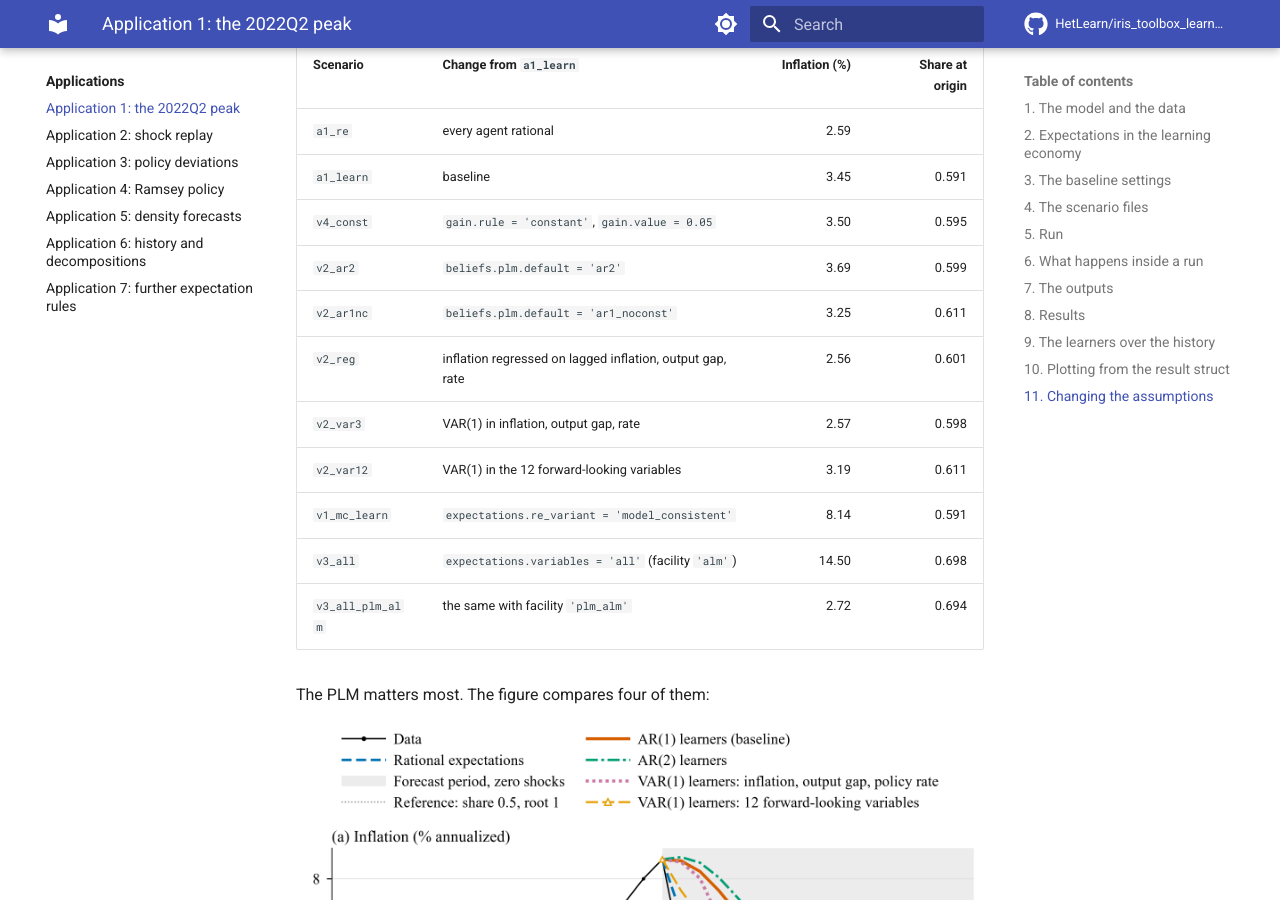
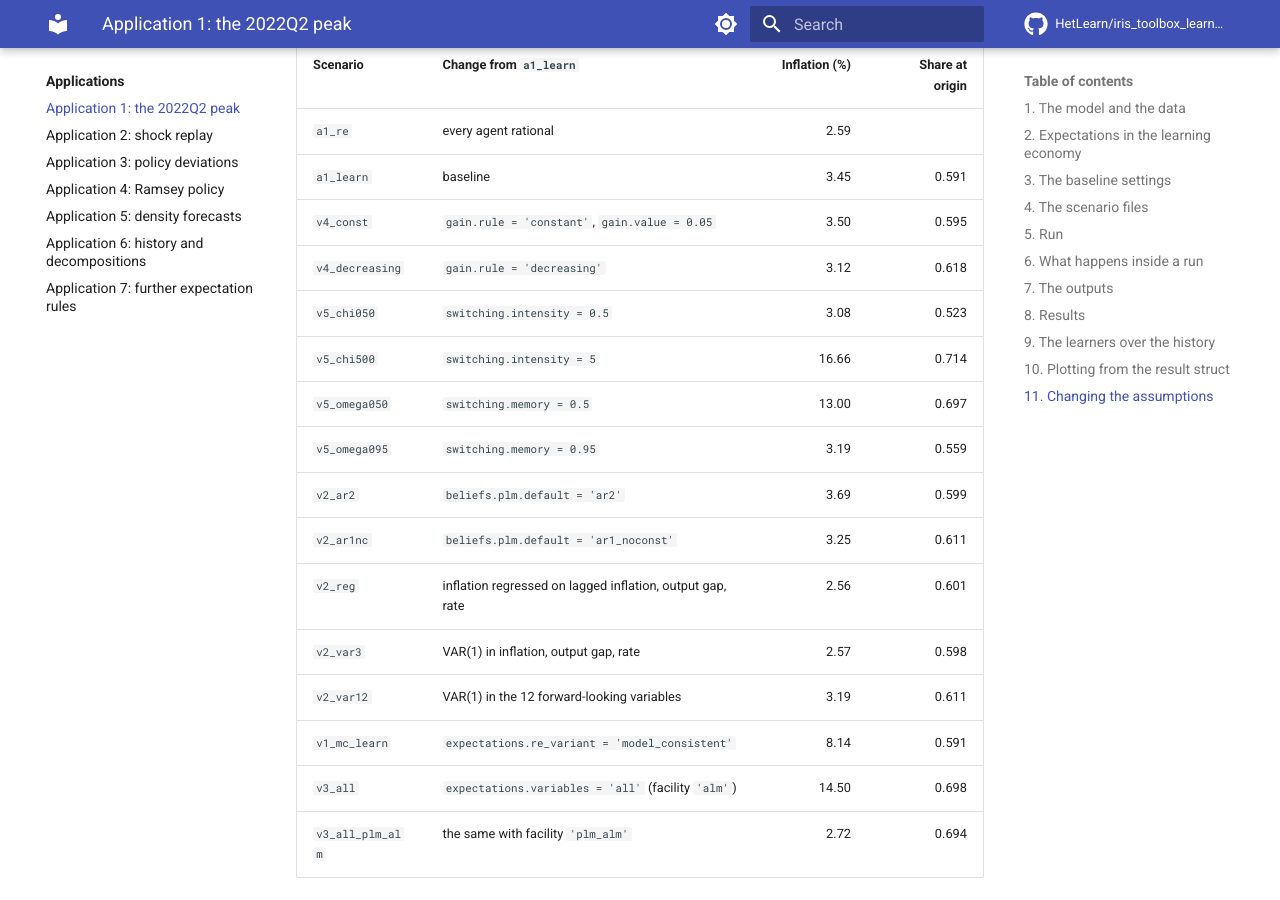
Before and after one commit to HetLearn/iris_toolbox_learning, an MkDocs documentation site: the page built from docs_site/applications/app1-peak.md, in a window 1280 px wide and 900 px high, scrolled down 9546 px. Built offline with MkDocs 1.6.1 and Material for MkDocs 9.7.7, drawn with Linux system fonts in a browser that asks for light colours; comment, search, counter and statistics services are not loaded.

Commit message:
docs_site/applications/app1-peak.md: results of v4_decreasing and the var5 scenarios

```diff
--- a/docs_site/applications/app1-peak.md
+++ b/docs_site/applications/app1-peak.md
@@ -339,6 +339,11 @@ The project runs a set of such variants as saved scenarios. Average inflation ov
 | `a1_re` | every agent rational | 2.59 | |
 | `a1_learn` | baseline | 3.45 | 0.591 |
 | `v4_const` | `gain.rule = 'constant'`, `gain.value = 0.05` | 3.50 | 0.595 |
+| `v4_decreasing` | `gain.rule = 'decreasing'` | 3.12 | 0.618 |
+| `v5_chi050` | `switching.intensity = 0.5` | 3.08 | 0.523 |
+| `v5_chi500` | `switching.intensity = 5` | 16.66 | 0.714 |
+| `v5_omega050` | `switching.memory = 0.5` | 13.00 | 0.697 |
+| `v5_omega095` | `switching.memory = 0.95` | 3.19 | 0.559 |
 | `v2_ar2` | `beliefs.plm.default = 'ar2'` | 3.69 | 0.599 |
 | `v2_ar1nc` | `beliefs.plm.default = 'ar1_noconst'` | 3.25 | 0.611 |
 | `v2_reg` | inflation regressed on lagged inflation, output gap, rate | 2.56 | 0.601 |
```
